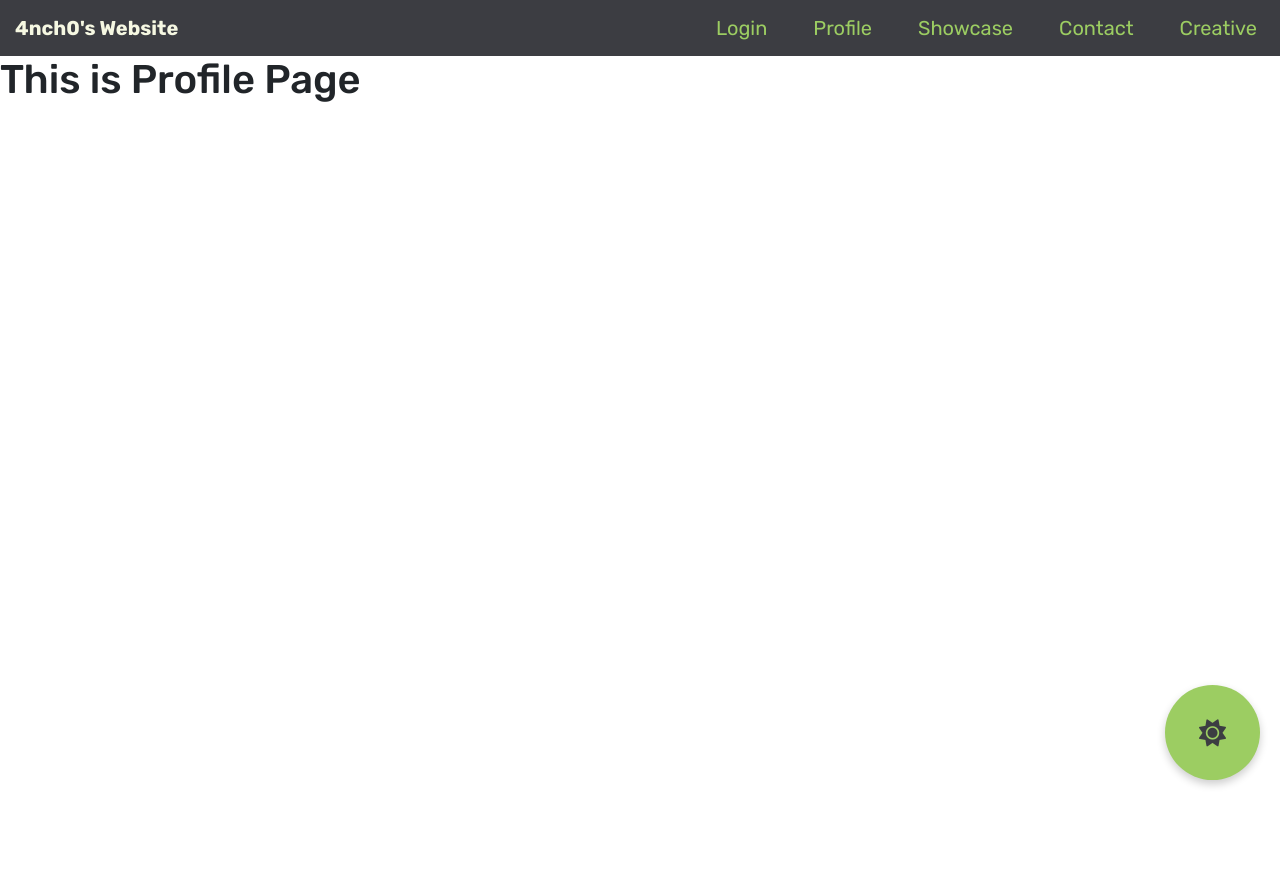
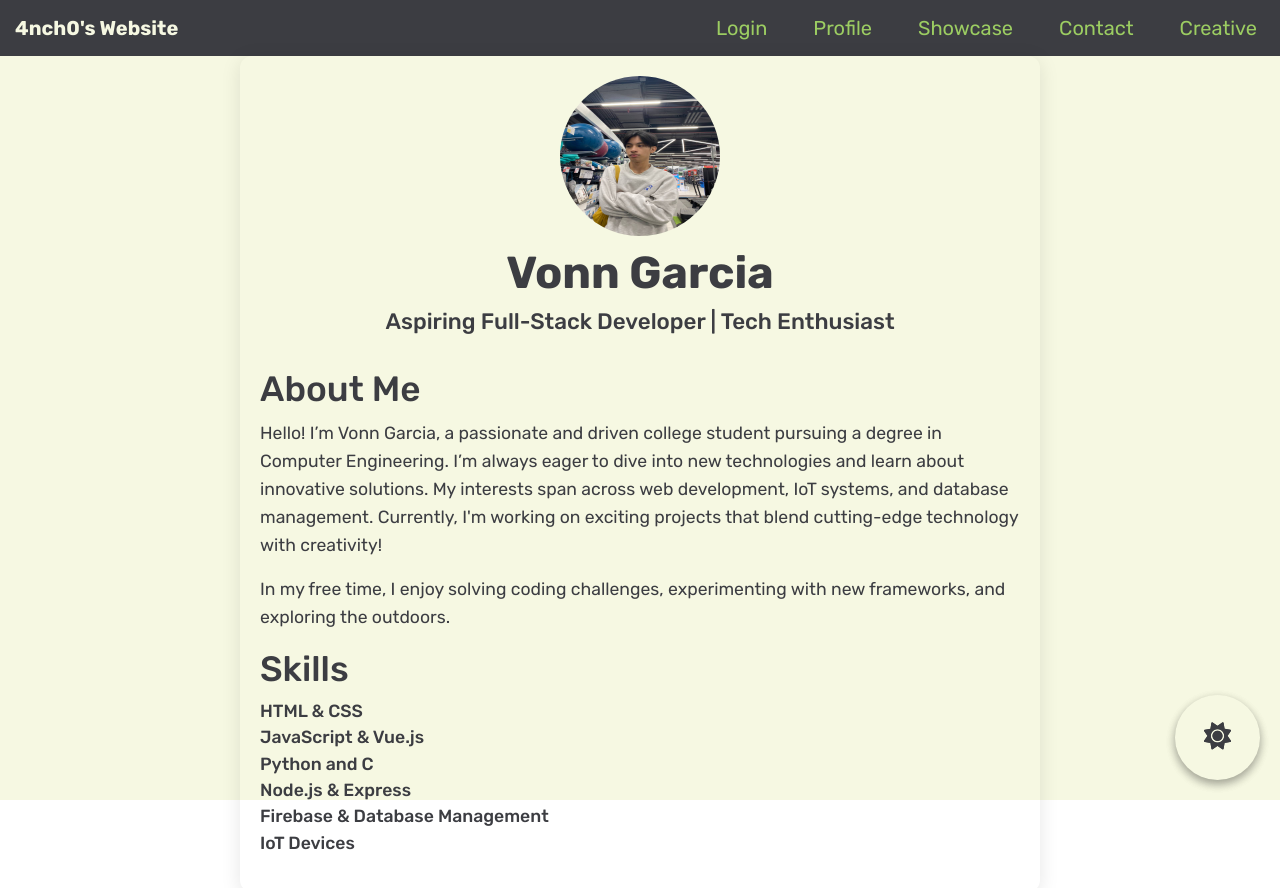
Before and after one commit to 4nch0/vuejsweb, a Vue app: page /portfolio/profile in a window 1280 px wide. Shown: the top 888 px of the page. Before the commit the page ends 800 px from the top, so only its background shows below. Built offline with nearby package versions, Linux system fonts and the light colour scheme.

Commit message:
Profile done

```diff
--- a/src/App.vue
+++ b/src/App.vue
@@ -1,19 +1,19 @@
 <template>
   <div id="app" :class="currentTheme">
-    <NavBar v-if="!shouldHideNavBar" /> <!-- Show NavBar unless it's hidden based on the route -->
+    <NavBar v-if="!shouldHideNavBar" />
     <router-view />
-    <button class="theme-toggle-btn" @click="toggleTheme">
-      <i class="fas" :class="currentTheme === 'light-theme' ? 'fa-sun' : 'fa-moon'"></i>
-    </button>
+    <ThemeToggle :currentTheme="currentTheme" @themeToggle="ThemeToggle" />
   </div>
 </template>
 
 <script>
-import NavBar from './components/NavBar.vue'; // Adjust the path as necessary
+import NavBar from './components/NavBar.vue';
+import ThemeToggle from './components/ThemeToggle.vue'; // Import the new ThemeToggle component
 
 export default {
   components: {
     NavBar,
+    ThemeToggle,
   },
   data() {
     return {
@@ -22,11 +22,11 @@ export default {
   },
   computed: {
     shouldHideNavBar() {
-      return this.$route.meta.hideNavBar === true && this.$route.name !== 'Login'; // Allow NavBar on Login page
+      return this.$route.meta.hideNavBar === true && this.$route.name !== 'Login';
     },
   },
   methods: {
-    toggleTheme() {
+    ThemeToggle() {
       this.currentTheme = this.currentTheme === 'light-theme' ? 'dark-theme' : 'light-theme';
     },
   },
@@ -47,15 +47,11 @@ export default {
 .light-theme {
   --primary-bg-color: linear-gradient(135deg, #E0DDCA 35%, #9ccd62 65%); /* Light Gradient */
   --primary-text-color: #3C3D42;
-  --accent-color: #9CCD62;
-  --secondary-color: #E0DDCA;
 }
 
 .dark-theme {
   --primary-bg-color: linear-gradient(60deg, #1E1E1E 15%,  #E0DDCA 85%); /* Dark Gradient */
   --primary-text-color: #F6F8E2;
-  --accent-color: #9CCD62;
-  --secondary-color: #E0DDCA;
 }
 
 body {
@@ -63,31 +59,14 @@ body {
   color: var(--primary-text-color);
 }
 
-.theme-toggle-btn {
-  position: fixed;
-  bottom: 20px;
-  right: 20px;
-  background-color: var(--accent-color);
-  color: var(--primary-text-color);
-  border: none;
-  border-radius: 50%;
-  width: 95px;
-  height: 95px;
-  display: flex;
-  justify-content: center;
-  align-items: center;
-  cursor: pointer;
-  transition: background-color 0.35s, transform 0.3s; /* Add transition for button */
-  box-shadow: 0 4px 8px rgba(0, 0, 0, 0.2); /* Add shadow */
+.light-theme {
+  background-color: #f6f8e2; /* Light theme background */
+  color: #3C3D42; /* Light theme text color */
 }
 
-.theme-toggle-btn:hover {
-  background-color: var(--secondary-color);
-  transform: scale(1.1); /* Slightly enlarge button on hover */
+.dark-theme {
+  background-color: #3C3D42; /* Dark theme background */
+  color: #F6F8E2; /* Dark theme text color */
 }
 
-.theme-toggle-btn .fas {
-  font-size: 27px;
-  transition: color 0.3s; /* Smooth transition for icon color */
-}
 </style>
--- /dev/null
+++ b/src/components/ThemeToggle.vue
@@ -0,0 +1,56 @@
+<template>
+    <div class="theme-toggle-container">
+      <button @click="toggleTheme" class="btn custom-btn">
+        <i :class="themeIcon"></i>
+      </button>
+    </div>
+  </template>
+
+  <script>
+  export default {
+    computed: {
+      currentTheme() {
+        return this.$root.currentTheme; // Access the current theme from the root instance
+      },
+      themeIcon() {
+        return this.currentTheme === 'light-theme' ? 'fas fa-sun' : 'fas fa-moon';
+      }
+    },
+    methods: {
+      toggleTheme() {
+        this.$root.currentTheme = this.currentTheme === 'light-theme' ? 'dark-theme' : 'light-theme';
+      }
+    }
+  }
+  </script>
+
+  <style scoped>
+  .theme-toggle-container {
+    position: fixed;
+    bottom: 20px; /* Distance from the bottom */
+    right: 20px; /* Distance from the right */
+    z-index: 1000; /* Ensure it appears above other elements */
+  }
+
+  .custom-btn {
+    background-color: var(--accent-color);
+    color: var(--primary-bg-color);
+    border: none; /* No border for a cleaner look */
+    border-radius: 50%; /* Make it circular */
+    width: 85px; /* Width of the button */
+    height: 85px; /* Height of the button */
+    font-size: 27px; /* Size of the icon */
+    transition: background 0.3s, transform 0.3s, box-shadow 0.3s; /* Smooth transition */
+    box-shadow: 0 4px 10px rgba(0, 0, 0, 0.2); /* Shadow for depth */
+  }
+
+  .custom-btn:hover {
+    transform: scale(1.1); /* Slight enlargement on hover */
+    box-shadow: 0 8px 15px rgba(0, 0, 0, 0.3); /* Deeper shadow on hover */
+  }
+
+  .custom-btn:focus {
+    outline: none; /* Remove outline */
+    box-shadow: 0 0 0 4px rgba(0, 148, 255, 0.5); /* Outline for focus state */
+  }
+  </style>
--- a/src/views/LoginPage.vue
+++ b/src/views/LoginPage.vue
@@ -135,7 +135,7 @@ export default {
 }
 
 .custom-btn:hover {
-  background-color: var(--primary-text-color);
+  background-color: #9ccd62;
   color: var(--primary-bg-color);
   transform: scale(1.05); /* Slight enlargement on hover */
 }
--- a/src/views/PortfolioProfile.vue
+++ b/src/views/PortfolioProfile.vue
@@ -1,3 +1,227 @@
 <template>
-    <h1>This is Profile Page</h1>
-</template>
+    <div class="profile-container" :class="currentTheme"> <!-- Use class to apply the theme -->
+      <!-- Theme Toggle Button -->
+      <ThemeToggle @toggle-theme="toggleTheme" />
+
+      <!-- Profile Header with Picture and Name -->
+      <div class="profile-header" v-if="isVisible" @animationend="handleAnimationEnd">
+        <img class="profile-picture" src="@/assets/photo.jpg" alt="Vonn Garcia" />
+        <h1 class="profile-name animate-title">Vonn Garcia</h1>
+        <p class="profile-title animate-subtitle">Aspiring Full-Stack Developer | Tech Enthusiast</p>
+      </div>
+
+      <!-- About Me Section -->
+      <div class="profile-content">
+        <section class="about-me" v-if="isVisible" @animationend="handleAnimationEnd">
+          <h2 class="float-in">About Me</h2>
+          <p class="float-in">
+            Hello! I’m <span class="highlight">Vonn Garcia</span>, a passionate and driven college student pursuing
+            a degree in <span class="highlight">Computer Engineering</span>. I’m always eager to dive into new
+            technologies and learn about innovative solutions. My interests span across <span class="highlight-underline">web development</span>,
+            <span class="highlight-bold">IoT systems</span>, and <span class="highlight">database management</span>.
+            Currently, I'm working on exciting projects that blend cutting-edge technology with creativity!
+          </p>
+          <p class="fade-in">In my free time, I enjoy solving coding challenges, experimenting with new frameworks, and exploring the outdoors.</p>
+        </section>
+      </div>
+
+      <!-- Skills Section -->
+      <!-- Skills Section -->
+<section class="skills" v-if="isVisible" @animationend="handleAnimationEnd">
+  <h2 class="float-in">Skills</h2>
+  <ul>
+    <li
+      class="skill-item float-in"
+      v-for="(skill, index) in skills"
+      :key="index"
+      :style="{ animationDelay: `${index * 0.1}s` }">
+      {{ skill }}
+    </li>
+  </ul>
+</section>
+
+    </div>
+  </template>
+
+  <script>
+  import ThemeToggle from '../components/ThemeToggle.vue'; // Importing the ThemeToggle component
+
+  export default {
+    name: 'PortfolioProfile',
+    components: { ThemeToggle },
+    data() {
+  return {
+    isVisible: false,
+    skills: [
+      'HTML & CSS',
+      'JavaScript & Vue.js',
+      'Python and C',
+      'Node.js & Express',
+      'Firebase & Database Management',
+      'IoT Devices'
+    ]
+  };
+},
+    computed: {
+      currentTheme() {
+        return this.$root.currentTheme; // Access the current theme from the root instance
+      }
+    },
+    mounted() {
+      this.isVisible = true;
+    },
+    methods: {
+      handleAnimationEnd() {
+        // Animation end handling logic can go here
+      },
+    }
+  };
+  </script>
+
+  <style scoped>
+  :root {
+    --light-background: #F6F8E2;
+    --dark-background: #3C3D42;
+    --light-text-color: #3C3D42;
+    --dark-text-color: #F6F8E2;
+    --accent-color: #9CCD62;
+    --highlight-color: #E0DDCA;
+    --highlight-text: #3C3D42;
+    --contrast-text: #2A2A2A; /* New contrast color */
+    --secondary-accent-color: #FF6347; /* New secondary accent color */
+  }
+
+  .light-theme {
+    background-color: var(--light-background);
+    color: var(--light-text-color);
+  }
+
+  .dark-theme {
+    background-color: var(--dark-background);
+    color: var(--dark-text-color);
+  }
+
+  /* Profile Container */
+  .profile-container {
+  max-width: 800px;
+  min-height: 100vh;
+  margin: 0 auto; /* Center horizontally */
+  padding: 20px;
+  border-radius: 12px;
+  box-shadow: 0 4px 20px rgba(0, 0, 0, 0.1);
+  transition: background-color 0.5s ease, color 0.5s ease;
+  position: relative;
+  overflow: hidden; /* Prevents overflow */
+}
+
+
+  /* Profile Header */
+  .profile-header {
+    text-align: center;
+    margin-bottom: 30px;
+    animation: floatIn 1s ease forwards;
+  }
+
+  .profile-picture {
+    width: 160px;
+    height: 160px;
+    border-radius: 50%;
+    border: 4px solid var(--accent-color);
+    animation: bounceIn 1s ease forwards;
+    transition: transform 0.3s ease;
+  }
+
+  .profile-picture:hover {
+    transform: scale(1.1);
+  }
+
+  .profile-name {
+    font-size: 2.8rem;
+    font-weight: 700;
+    margin: 10px 0 5px;
+    color: var(--contrast-text); /* Updated color for contrast */
+  }
+
+  .profile-title {
+    font-size: 1.4rem;
+    font-weight: 500; /* Increased weight for distinction */
+    margin-bottom: 15px;
+    color: var(--secondary-accent-color); /* Added contrast */
+  }
+
+  /* About Me Section */
+  .about-me h2 {
+    font-size: 2.2rem;
+    color: var(--accent-color);
+    animation: floatIn 1.5s ease forwards;
+  }
+
+  .about-me p {
+    font-size: 1.1rem;
+    line-height: 1.6;
+    animation: fadeIn 1.7s ease forwards;
+    color: var(--contrast-text); /* Updated color for contrast */
+  }
+
+  /* Skills Section */
+  .skills h2 {
+    font-size: 2.2rem;
+    color: var(--accent-color);
+    animation: floatIn 2s ease forwards;
+  }
+
+  .skills ul {
+    list-style: none;
+    padding: 0;
+  }
+
+  .skills li {
+    font-size: 1.1rem;
+    font-weight: 500; /* Maintain medium weight */
+    color: var(--highlight-text);
+    padding: 0;
+    animation: floatIn 2.2s ease forwards;
+    transition: color 0.3s ease, transform 0.3s ease;
+  }
+
+  .skills li:hover {
+    color: var(--accent-color);
+    transform: translateX(10px);
+  }
+
+  /* Animations */
+  @keyframes floatIn {
+    from {
+      transform: translateY(20px);
+      opacity: 0;
+    }
+    to {
+      transform: translateY(0);
+      opacity: 1;
+    }
+  }
+
+  @keyframes fadeIn {
+    from {
+      opacity: 0;
+    }
+    to {
+      opacity: 1;
+    }
+  }
+
+  @keyframes bounceIn {
+    0% {
+      transform: scale(0.9);
+      opacity: 0.7;
+    }
+    70% {
+      transform: scale(1.05);
+      opacity: 1;
+    }
+    100% {
+      transform: scale(1);
+      opacity: 1;
+    }
+  }
+  </style>
```
Also changed, not shown: src/main.js (+12 -8 lines), src/assets/photo.jpg (added).
